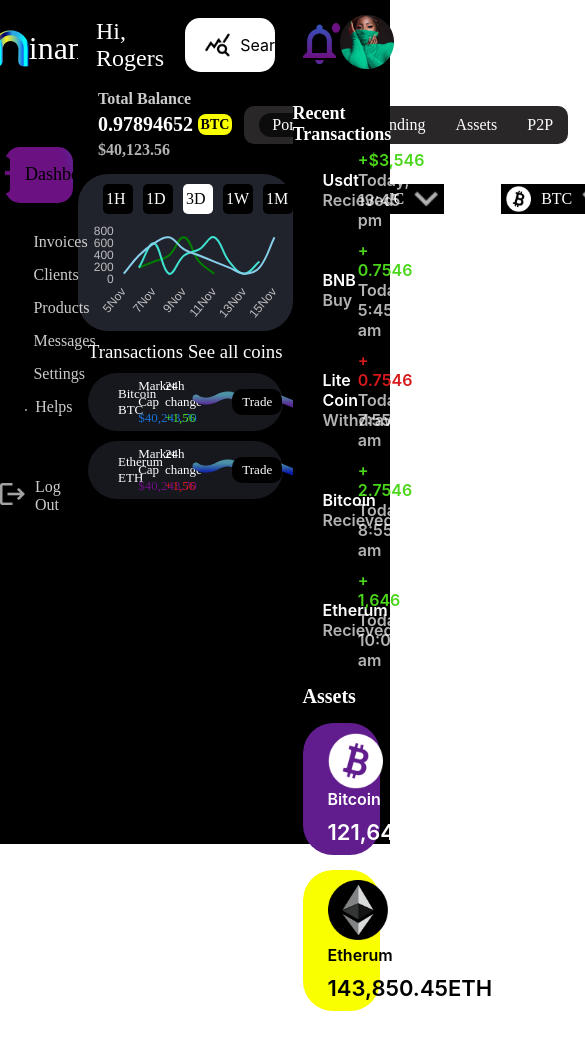
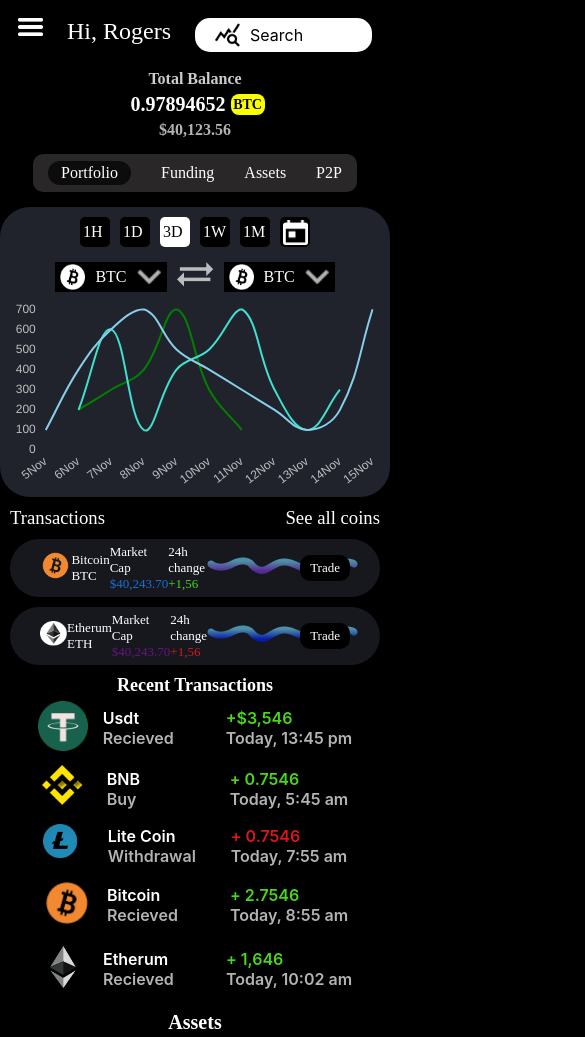
Before and after one commit to ambrekouitini/integration-maquette, a plain HTML site: page index.html in a window 390 px wide. Shown: the top 1037 px of the page, 585 px wide, since content can reach past the window. Before the commit the page ends 1011 px from the top, so only its background shows below. Drawn offline with nearby package versions, Linux system fonts and the light colour scheme.

Commit message:
:lipstick: Responsive Done

```diff
--- /dev/null
+++ b/css/_mixins.scss
@@ -0,0 +1,11 @@
+@mixin breakpoint($width){
+    @media screen and (max-width:$width) {
+        @content
+    }
+}
+
+@mixin minwidth($width){
+    @media screen and (min-width:$width) {
+        @content
+    }
+}
--- a/css/style.scss
+++ b/css/style.scss
@@ -1,3 +1,6 @@
+@use "mixins";
+
+
 *{
     padding: 0;
     margin: 0;
@@ -13,10 +16,17 @@
     height: 100vh;
     display: flex;
     flex-direction: row;
+    background-color: #000000;
+    @include mixins.breakpoint(700px){
+        flex-direction: column;
+    }
     .leftCol{
         width: 20%;
         //background-color: lavender;
         background-color: black;
+        @include mixins.breakpoint(1055px){
+            display: none;
+        }
         .titleContainer{
             display: flex;
             flex-direction: row;
@@ -94,11 +104,30 @@
         width: 55%;
         //background-color: coral;
         background-color: black;
+        @include mixins.breakpoint(1055px){
+            width: 65%;
+        }
+        @include mixins.breakpoint(700px){
+            width: 100%;
+        }
         .header{
             display: flex;
             flex-direction: row;
             justify-content: space-between;
             padding: 18px;
+            .burger{
+                display: none;
+                @include mixins.breakpoint(1055px){
+                    display: block;
+                    // width: 25px;
+                }
+                img{
+                    @include mixins.breakpoint(1055px){
+                        display: block;
+                        width: 25px;
+                    }
+                }
+            }
             .searchContainer{
                 width: 50%;
                 display: flex;
@@ -126,10 +155,17 @@
             align-items: center;
             gap: 10%;
             padding: 0px 20px;
+            @include mixins.breakpoint(1055px){
+                flex-direction: column;
+                gap: 15px;
+            }
             .totalContainer{
                 display: flex;
                 flex-direction: column;
                 gap: 5px;
+                @include mixins.breakpoint(1055px){
+                    align-items: center;
+                }
                 #firstTitle{
                     font-weight: 900;
                     font-size: 16px;
@@ -193,6 +229,10 @@
                 align-items: center;
                 justify-content: space-between;
                 padding: 0 15px;
+                @include mixins.breakpoint(1055px){
+                    flex-direction: column;
+                    gap: 15px;
+                }
                 .dateContainer{
                     display: flex;
                     flex-direction: row;
@@ -313,18 +353,29 @@
     }
     .rightCol{
         width: 25%;
-        //background-color: red;
         background-color: black;
+        @include mixins.breakpoint(1055px){
+            width: 35%;
+        }
+        @include mixins.breakpoint(700px){
+            width: 100%;
+        }
         .userContainer{
             display: flex;
             flex-direction: row;
             align-items: center;
             justify-content: space-between;
             padding: 15px 10px 30px;
+            @include mixins.breakpoint(700px){
+                display: none;
+            }
         }
         .transactionsContainer{
             display: flex;
             flex-direction: column;
+            @include mixins.breakpoint(700px){
+                align-items: center;
+            }
             h3{
                 font-weight: 800;
                 font-size: 18px;
@@ -346,6 +397,10 @@
                 align-items: center;
                 gap: 15px;
                 padding : 5px 15px;
+                @include mixins.breakpoint(700px){
+                    justify-content: center;
+                    width: 100%;
+                }
                 .imgContainer{
                     width: 50px;
                     img{
@@ -372,6 +427,9 @@
             flex-direction: column;
             gap: 15px;
             margin: 10px;
+            @include mixins.breakpoint(700px){
+                align-items: center;
+            }
             h3{
                 font-weight: 700;
                 font-size: 20px;
@@ -388,6 +446,9 @@
                 display: flex;
                 flex-direction: column;
                 gap: 10px;
+                @include mixins.breakpoint(700px){
+                    width: 60%;
+                }
                 .brandContainer{
                     display: flex;
                     flex-direction: column;
@@ -413,6 +474,9 @@
                 display: flex;
                 flex-direction: column;
                 gap: 10px;
+                @include mixins.breakpoint(700px){
+                    width: 60%;
+                }
                 .brandContainer{
                     display: flex;
                     flex-direction: column;
--- a/index.html
+++ b/index.html
@@ -65,6 +65,9 @@
     </div>
     <div class="centerCol">
         <div class="header">
+            <div class="burger">
+                <img src="image/burger.png" alt="">
+            </div>
             <div class="titleContainer">
                 <h2>Hi, Rogers</h2>
             </div>
--- a/js/main.js
+++ b/js/main.js
@@ -59,3 +59,11 @@
         },
     }
 });
+
+
+const menuToggle = document.querySelector('.menu-toggle');
+const rightCol = document.querySelector('.rightCol');
+
+menuToggle.addEventListener('click', function() {
+    rightCol.classList.toggle('open');
+});
```
Also changed, not shown: css/build.css, image/burger.jpg (added), image/burger.png (added), 2 other files.
